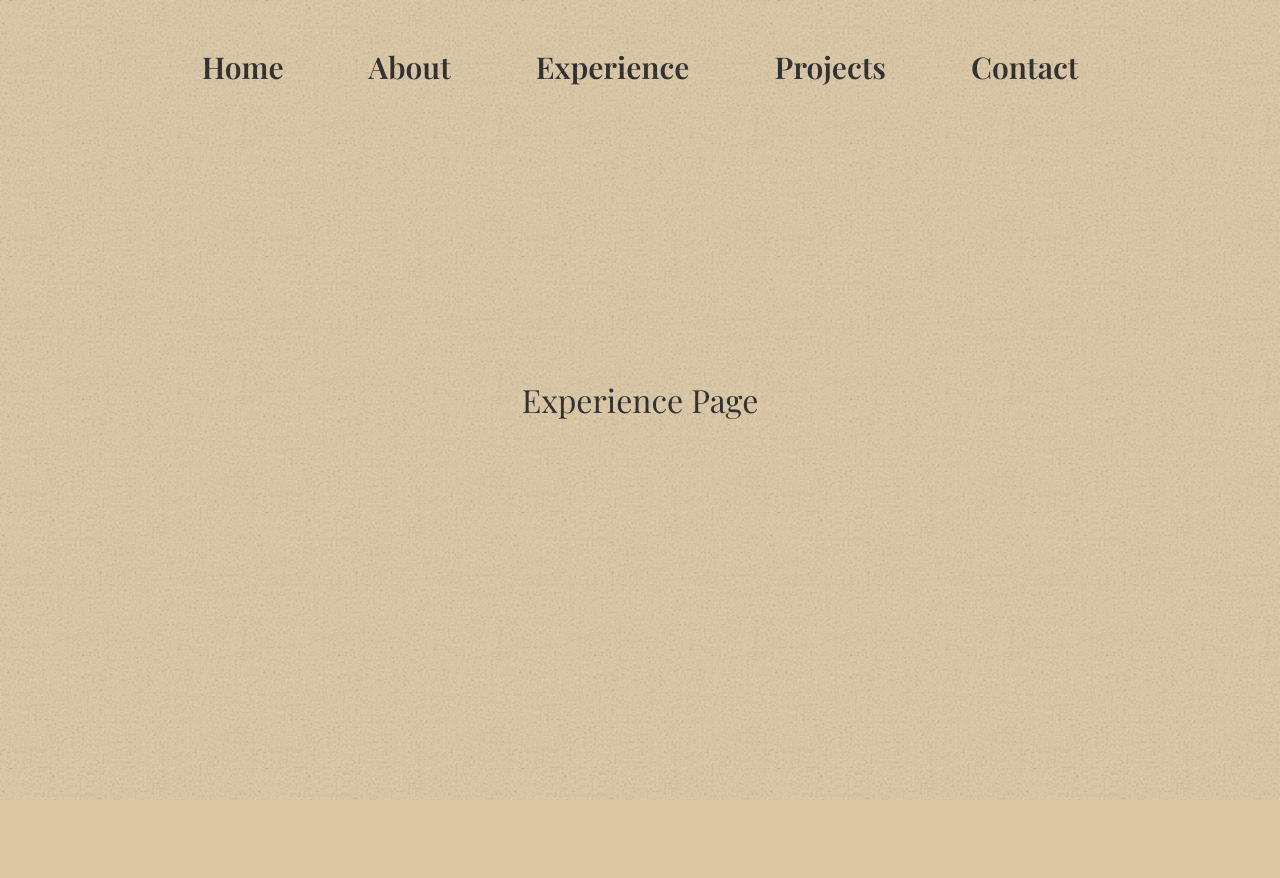
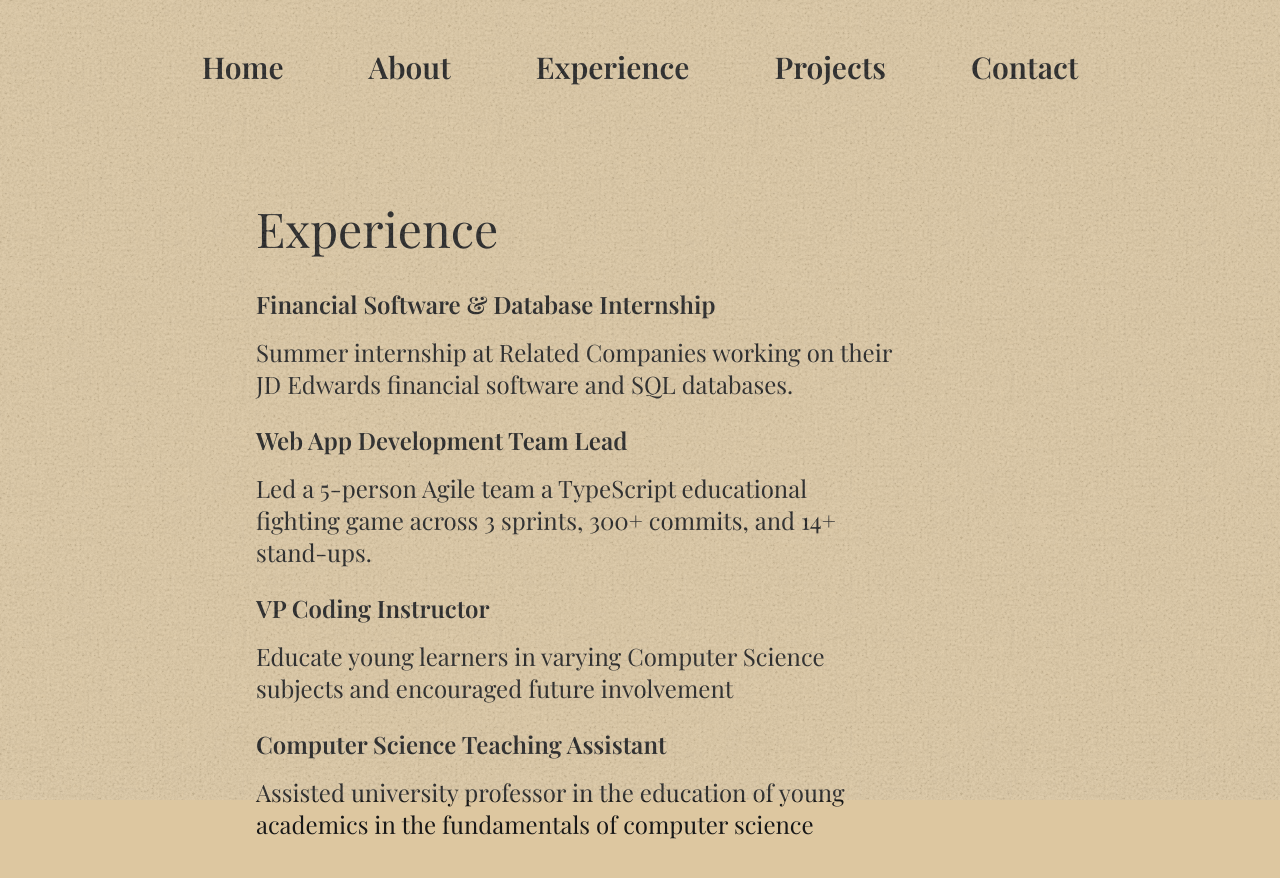
Before and after one commit to thatchereames/portfolio-site, a Next.js app: page /experience in a window 1280 px wide. Shown: the top 878 px of the page. Before the commit the page ends 800 px from the top, so only its background shows below. Built offline with nearby package versions, Linux system fonts and the light colour scheme; a web font is replaced by a local one.

Commit message:
Created layout for Experience Page

```diff
--- a/app/experience/page.tsx
+++ b/app/experience/page.tsx
@@ -2,10 +2,38 @@ import { playfair, signature } from '@/app/ui/fonts';
 
 export default function Contact() {
   return (
-    <div className='h-screen w-screen'>
-      <div className='grid place-items-center min-h-screen min-w-screen'>
+    <div className='w-screen flex flex-row justify-center overflow-scroll'>
+      <div className='pt-[15%] w-[50%] mr-[10%] pb-[15%]'>
         <div className='w-fit text-[clamp(30px,10vw,6000px)]'>
-          <h2 className={`${playfair.className}text-left text-[0.25em]`}>Experience Page</h2>
+          <div className='w-fit text-[clamp(30px,15vw,6000px)]'>
+          <h2 className={`${playfair.className}text-left text-[0.25em]`}>Experience</h2>
+        </div>
+        <div className='text-2xl [&>p]:font-medium [&>h3]:font-semibold [&>h3]:pt-6 [&>h3]:pb-4'>
+          <h3 className='pt-4'>
+            Financial Software & Database Internship
+          </h3>
+          <p>
+            Summer internship at Related Companies working on their JD Edwards financial software and SQL databases.
+          </p>
+          <h3>
+            Web App Development Team Lead
+          </h3>
+          <p>
+            Led a 5-person Agile team a TypeScript educational fighting game across 3 sprints, 300+ commits, and 14+ stand-ups.
+          </p>
+          <h3>
+            VP Coding Instructor
+          </h3>
+          <p>
+            Educate young learners in varying Computer Science subjects and encouraged future involvement
+          </p>
+          <h3>
+            Computer Science Teaching Assistant
+          </h3>
+          <p>
+            Assisted university professor in the education of young academics in the fundamentals of computer science
+          </p>
+        </div>
         </div>
       </div>
     </div>
```
